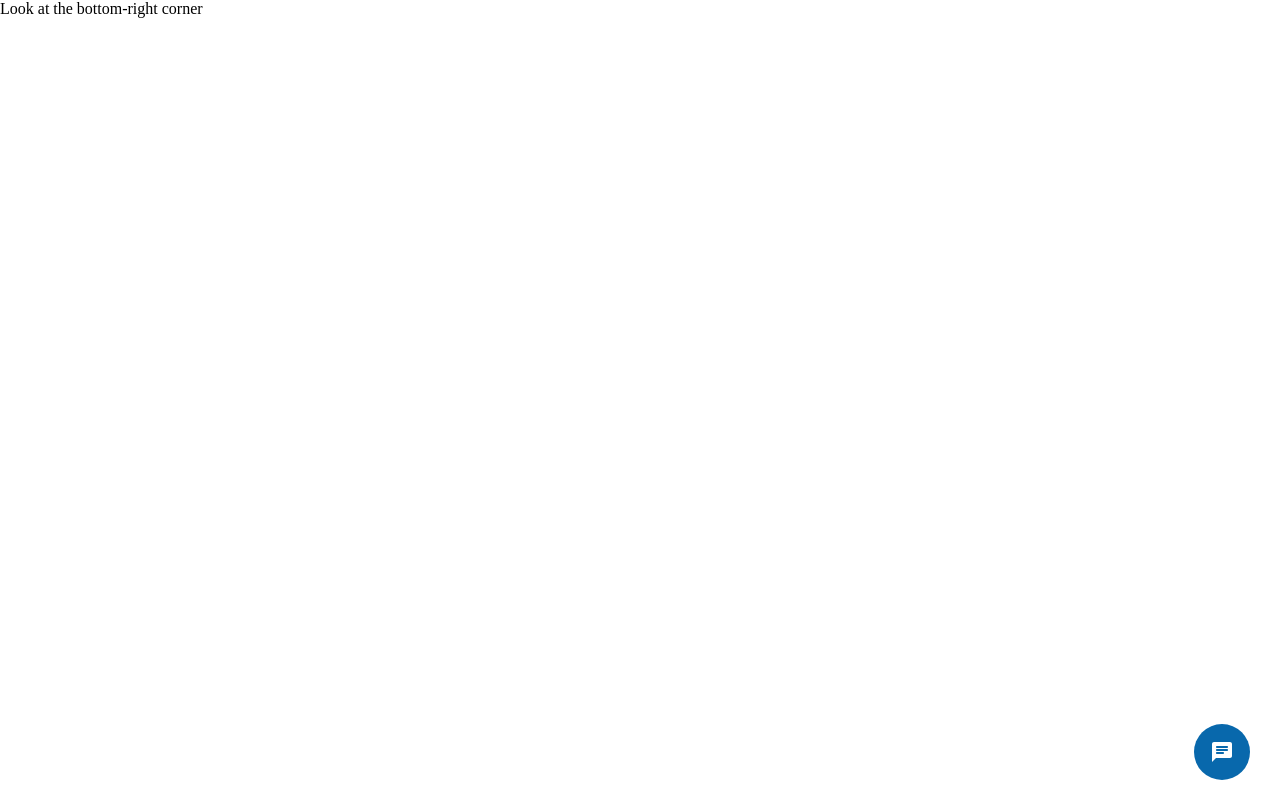
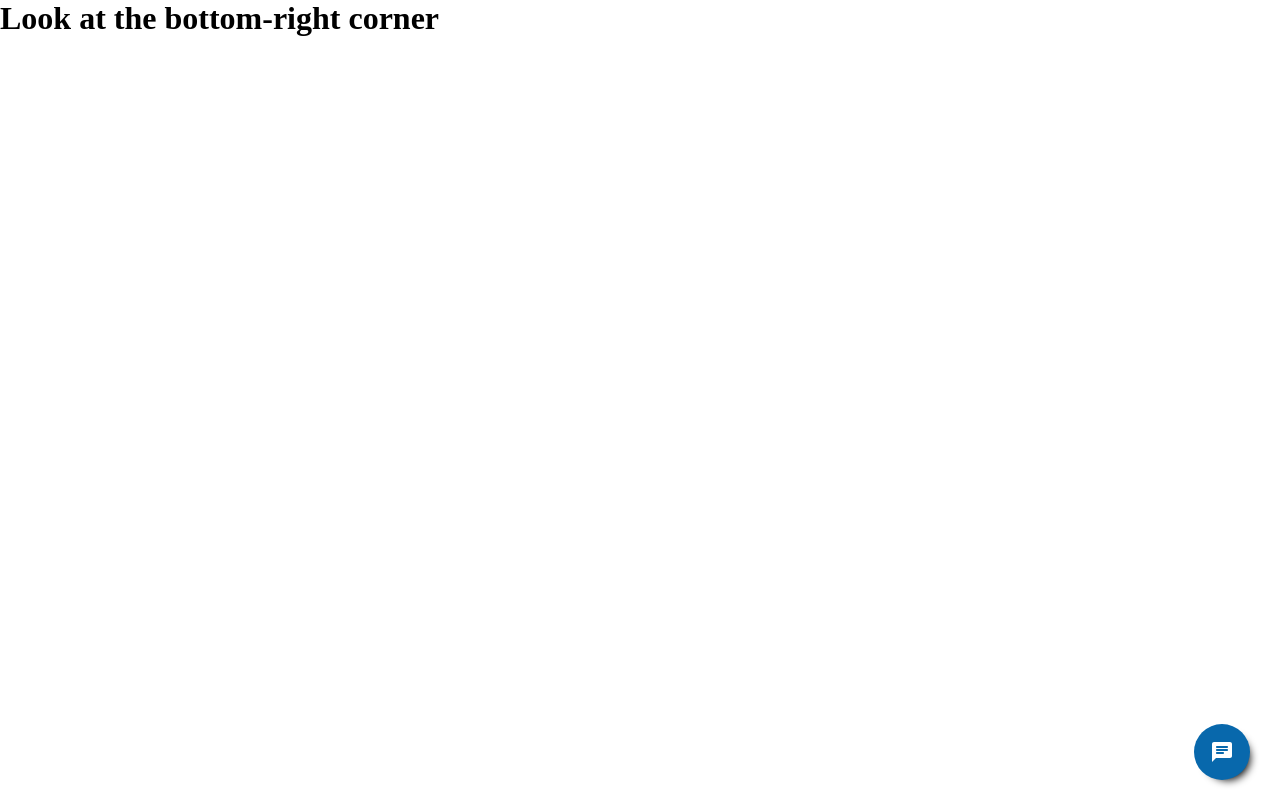
Before and after one commit to hoangduong-coder/material-chatbot-frontend, a React (Create React App) app: page / in a window 1280 px wide. Built offline with nearby package versions, Linux system fonts and the light colour scheme.

Commit message:
Change the styling of Button and title

```diff
--- a/src/components/Buttons/styles.scss
+++ b/src/components/Buttons/styles.scss
@@ -7,11 +7,14 @@
   padding: 6%;
   width: 50px;
   height: 50px;
+  -webkit-box-shadow: 6px 6px 8px -6px #000000;
+  box-shadow: 6px 6px 8px -6px #000000;
   .icon {
     background: none;
     border: none;
     display: flex;
     justify-content: center;
     align-items: center;
+    transition: 0.5s;
   }
 }
--- a/src/components/Home/index.tsx
+++ b/src/components/Home/index.tsx
@@ -12,7 +12,7 @@ const Home = () => {
   };
   return (
     <div className="home-page">
-      Look at the bottom-right corner{" "}
+      <h1>Look at the bottom-right corner</h1>
       <div className="chatbot-area">
         {chatOn && <Chatbot />}
 
```
